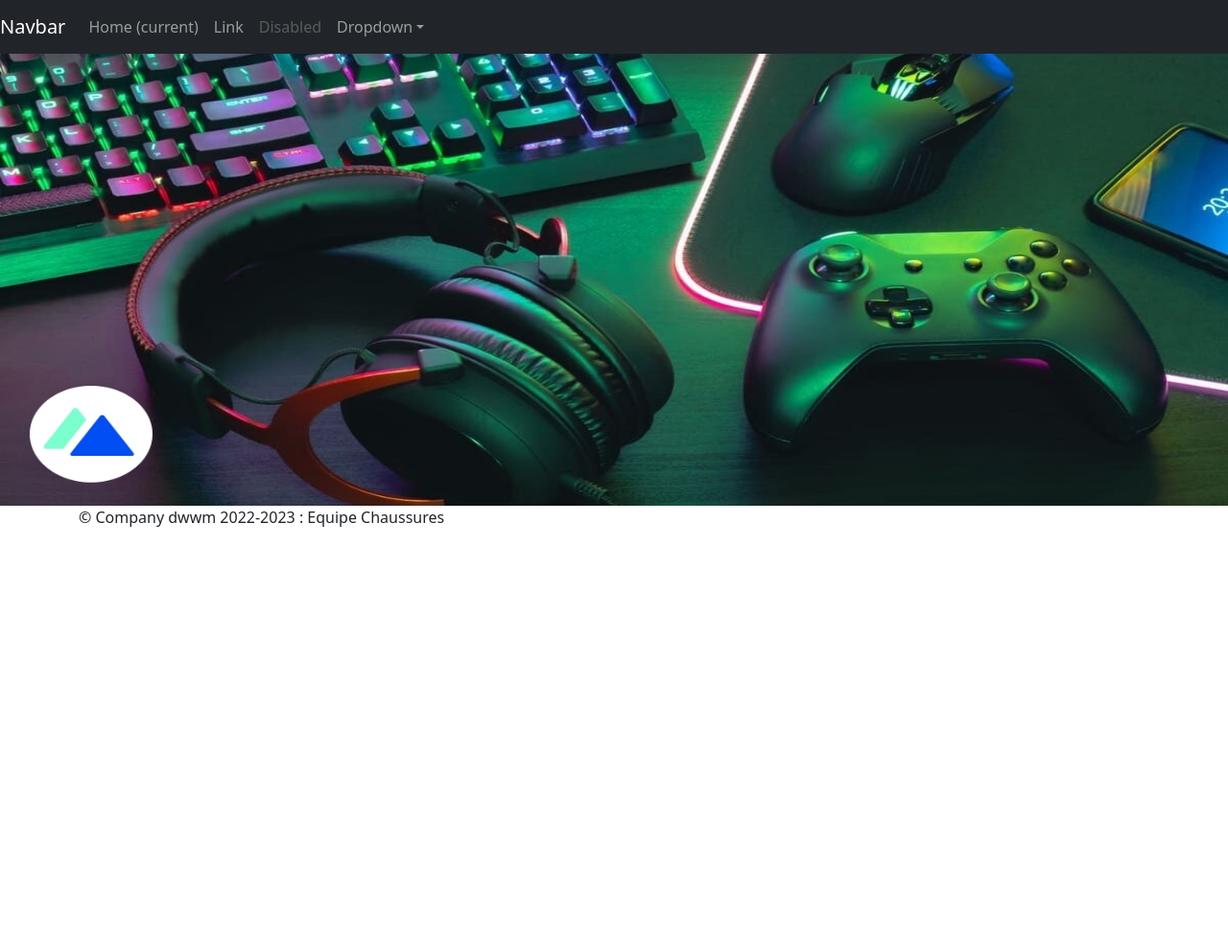
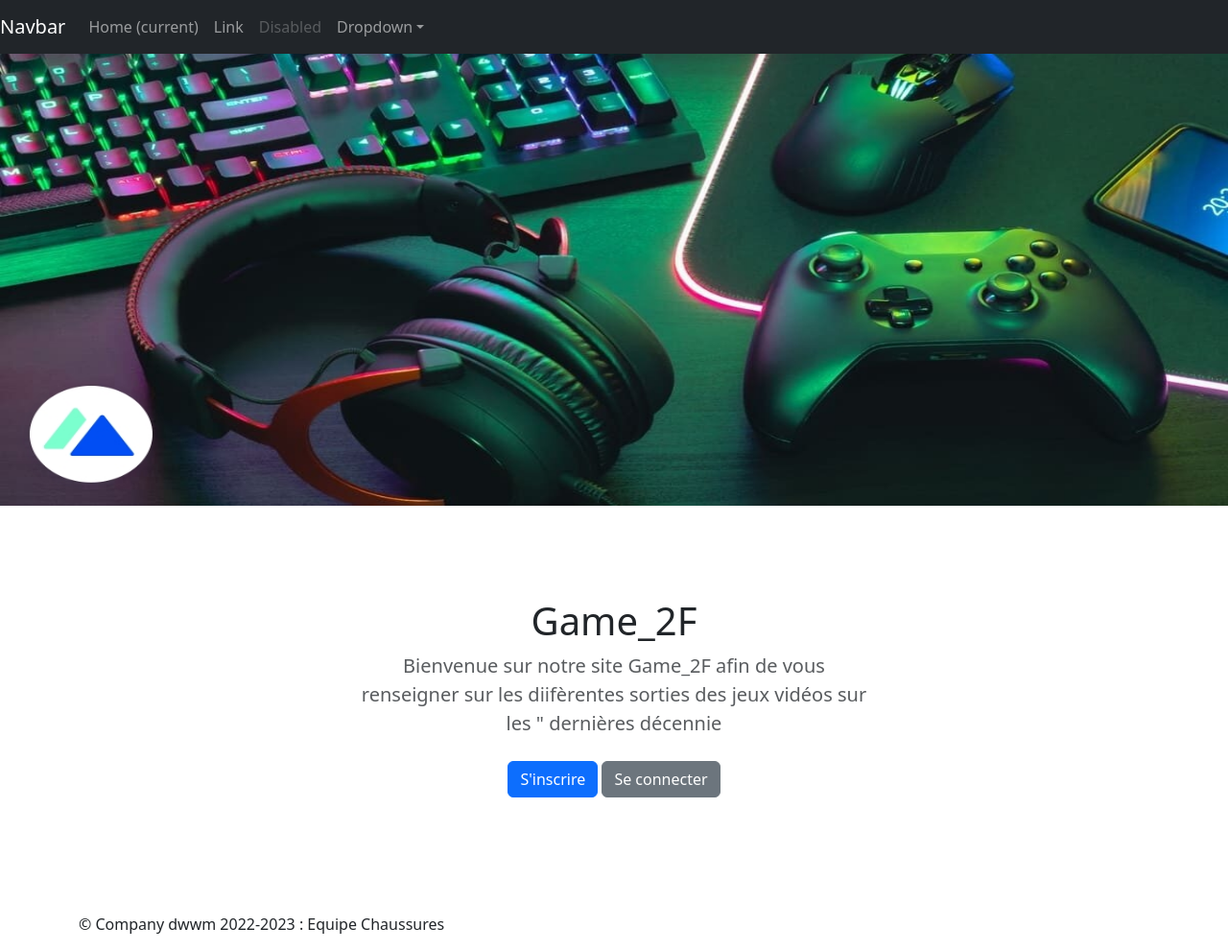
Before and after one commit to dame8tia/brief_09, a Symfony app: template templates/accueil/index.html.twig in a window 1280 px wide. Shown: the whole page at 96% size. Before the commit the page ends 549 px from the top, so only its background shows below. Run offline with Twig, Linux system fonts and the light colour scheme; the template is opened without the code that fills it, so the values that code supplies are empty; some libraries are stand-ins or nearby versions.

Commit message:
commit
Ajout d'un élément dans la page d'accueil

```diff
--- a/templates/accueil/index.html.twig
+++ b/templates/accueil/index.html.twig
@@ -5,12 +5,26 @@
 
 {% block body %}
 {% include "header.html.twig" %}
+
+  <section class="py-5 text-center container">
+    <div class="row py-lg-5">
+      <div class="col-lg-6 col-md-8 mx-auto">
+        <h1 class="fw-light">Game_2F</h1>
+        <p class="lead text-muted">Bienvenue sur notre site Game_2F afin de vous renseigner sur les diifèrentes sorties des jeux vidéos sur les " dernières décennie</p>
+        <p>
+          <a href="#" class="btn btn-primary my-2">S'inscrire</a>
+          <a href="#" class="btn btn-secondary my-2">Se connecter</a>
+        </p>
+      </div>
+    </div>
+  </section>
+
     <div class="container mt-5">
             <div class="row row-cols-1 row-cols-md-3 g-5 justify-content-center">
             {% for LastJeu in LastJeux %}
                 <div class="col">
                 <div class="card h-100 d-flex" style="box-shadow: 0 4px 8px 0 rgba(0, 0, 0, 0.2);">
-                    <img src="{{ '/' ~ LastJeu.image }}" style="height: 420px;"  alt="{{ LastJeu.title }}">
+                    <img src="{{ '/' ~ LastJeu.image }}" style="height: 380px;"  alt="{{ LastJeu.title }}">
                     <div class="card-body">
                     <h5 class="card-title">{{ LastJeu.title }}</h5>
                     <p class="card-text">Note : {{ LastJeu.note }}/5</p>
```
